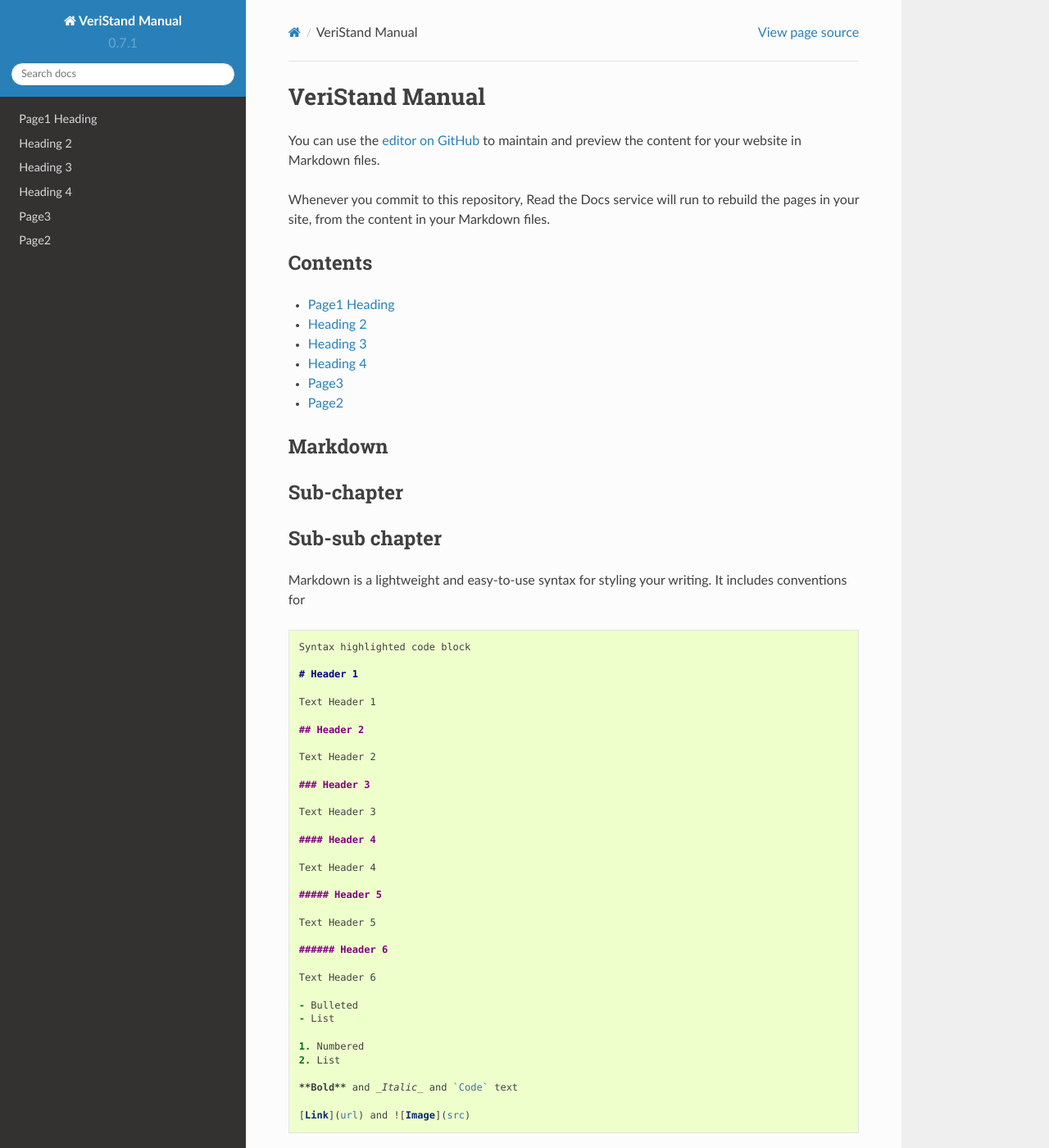
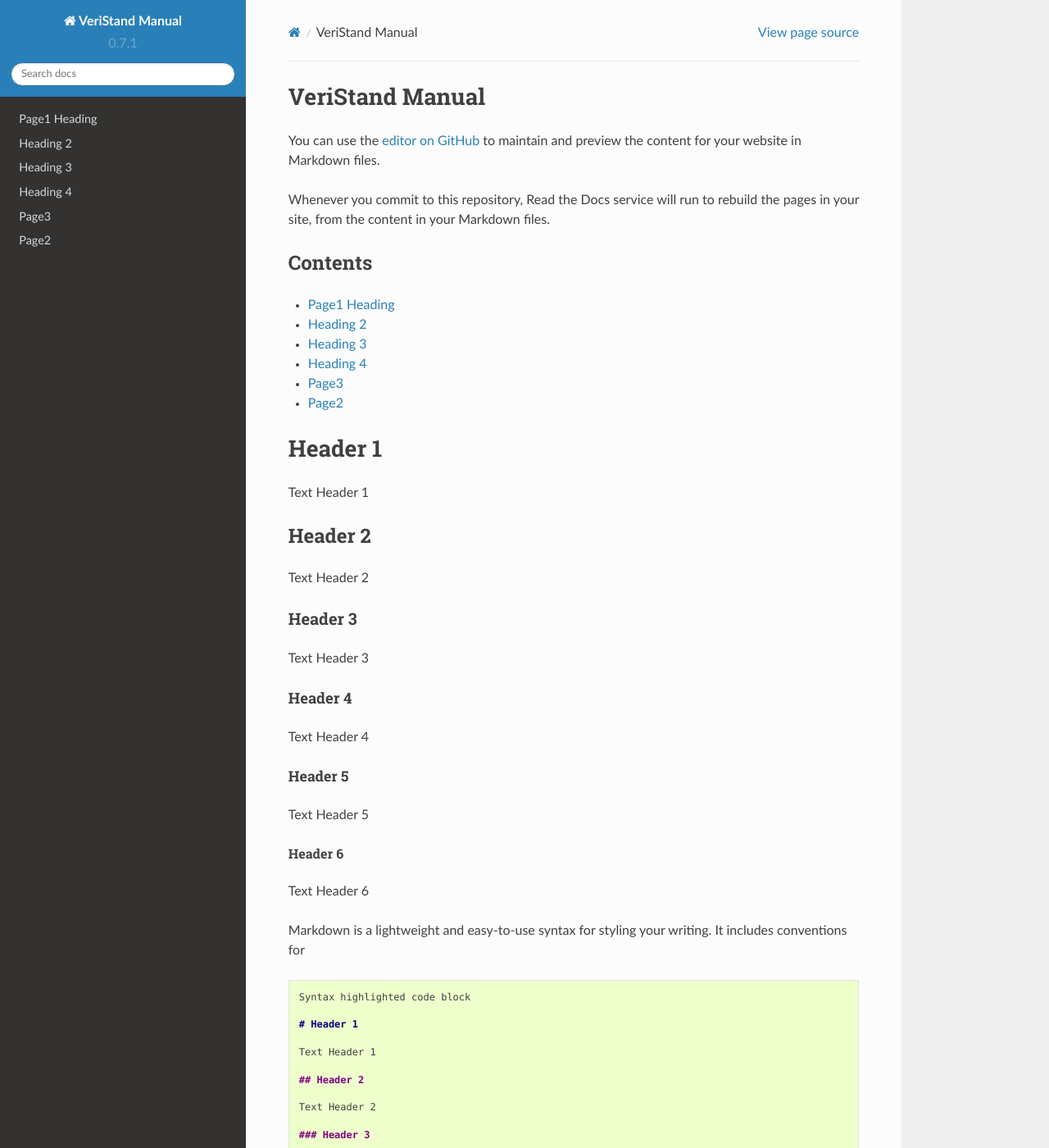
Before and after one commit to phutanu/GitHubPagesUsingRTD, a Sphinx documentation site: the page built from docs/index.md, in a window 1280 px wide and 1400 px high. Shown: the whole window at 82% size. Built offline with Sphinx 7.4.7 and the Read the Docs theme 2.0.0, drawn with Linux system fonts in a browser that asks for light colours.

Commit message:
Update index.md

```diff
--- a/docs/index.md
+++ b/docs/index.md
@@ -10,11 +10,30 @@
 * [Page3](Page3.md)
 * [Page2](Page2.md)
 
-#### Markdown
+# Header 1
 
-#### Sub-chapter
+Text Header 1
 
-#### Sub-sub chapter
+## Header 2
+
+Text Header 2
+
+### Header 3
+
+Text Header 3
+
+#### Header 4
+
+Text Header 4
+
+##### Header 5
+
+Text Header 5
+
+###### Header 6
+
+Text Header 6
+
 
 Markdown is a lightweight and easy-to-use syntax for styling your writing. It includes conventions for
 
```
